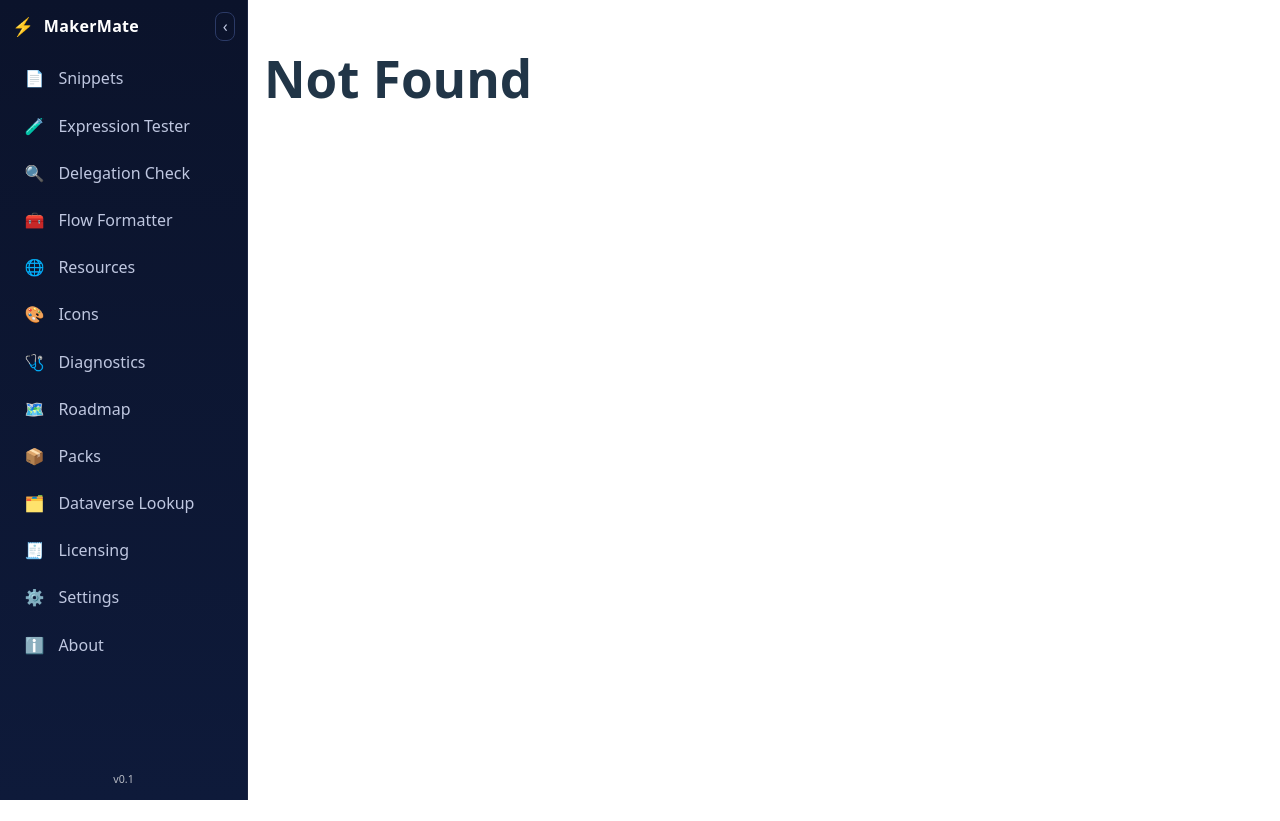
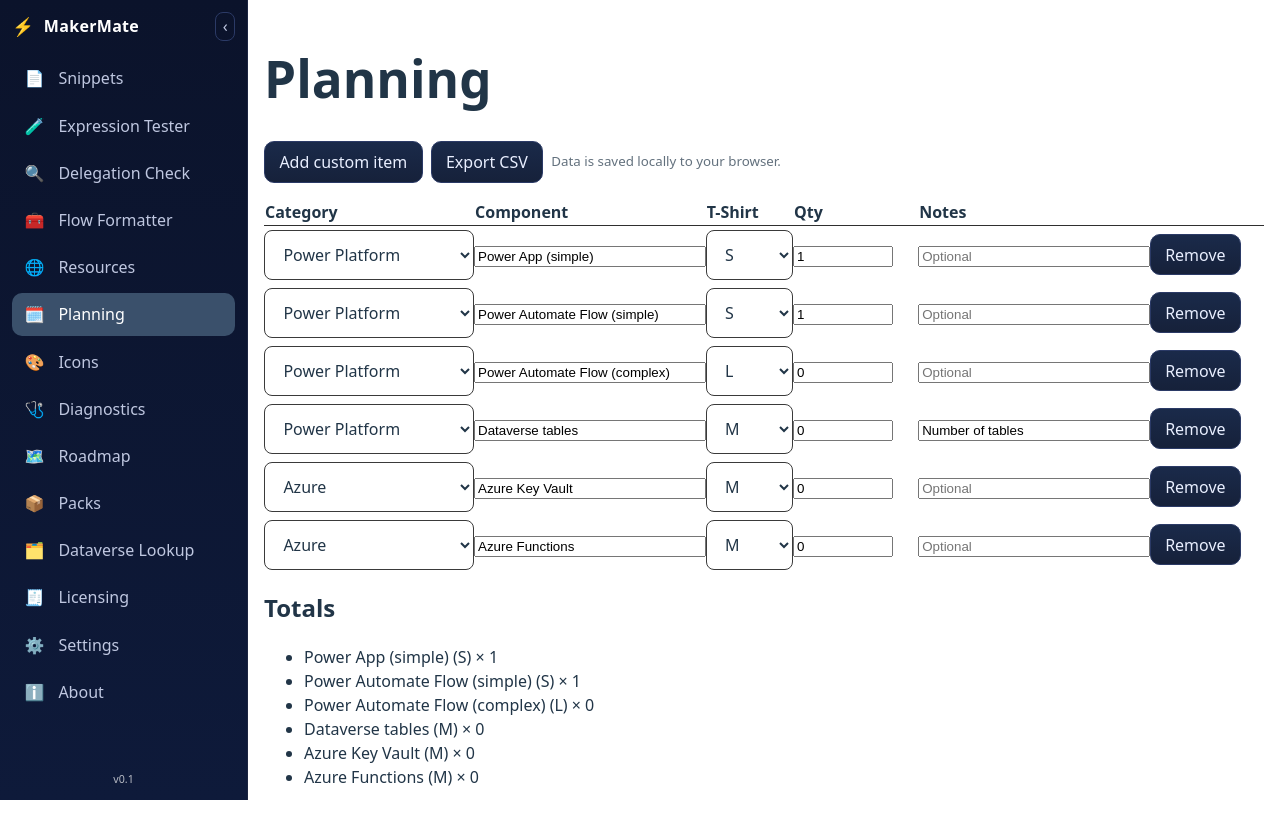
Before and after one commit to eek2020/PowerPlatformCompanion, a React (Vite) app in the folder web/: page /planning in a window 1280 px wide. Before the commit the page ends 800 px from the top, so only its background shows below. Built offline with nearby package versions, Linux system fonts and the light colour scheme.

Commit message:
planning: new Planning page with PP/Azure components, T-shirt sizing, qty, local persistence and CSV export; nav and docs updated

```diff
--- a/web/src/App.tsx
+++ b/web/src/App.tsx
@@ -14,6 +14,7 @@ import ResourcesPage from './pages/ResourcesPage'
 import DiagnosticsPage from './pages/DiagnosticsPage'
 import RoadmapPage from './pages/RoadmapPage'
 import IconsPage from './pages/IconsPage'
+import PlanningPage from './pages/PlanningPage'
 
 function App() {
   return (
@@ -31,6 +32,7 @@ function App() {
         <Route path="/resources" element={<ResourcesPage />} />
         <Route path="/diagnostics" element={<DiagnosticsPage />} />
         <Route path="/roadmap" element={<RoadmapPage />} />
+        <Route path="/planning" element={<PlanningPage />} />
         <Route path="/icons" element={<IconsPage />} />
         <Route path="/settings" element={<SettingsPage />} />
         <Route path="/about" element={<AboutPage />} />
--- a/web/src/components/NavBar.tsx
+++ b/web/src/components/NavBar.tsx
@@ -43,6 +43,10 @@ export default function NavBar() {
           <span className="nav__icon">🌐</span>
           <span className="nav__label">Resources</span>
         </NavLink>
+        <NavLink to="/planning" className={({ isActive }) => isActive ? 'nav__item active' : 'nav__item'}>
+          <span className="nav__icon">🗓️</span>
+          <span className="nav__label">Planning</span>
+        </NavLink>
         <NavLink to="/icons" className={({ isActive }) => isActive ? 'nav__item active' : 'nav__item'}>
           <span className="nav__icon">🎨</span>
           <span className="nav__label">Icons</span>
--- /dev/null
+++ b/web/src/pages/PlanningPage.tsx
@@ -0,0 +1,148 @@
+import { useEffect, useMemo, useState } from 'react'
+
+export type TShirt = 'XS' | 'S' | 'M' | 'L' | 'XL'
+
+export type PlanItem = {
+  id: string
+  category: 'Power Platform' | 'Azure' | 'Other'
+  component: string
+  size: TShirt
+  qty: number
+  notes?: string
+}
+
+const DEFAULTS: PlanItem[] = [
+  { id: 'pp-app-simple', category: 'Power Platform', component: 'Power App (simple)', size: 'S', qty: 1 },
+  { id: 'pp-flow-simple', category: 'Power Platform', component: 'Power Automate Flow (simple)', size: 'S', qty: 1 },
+  { id: 'pp-flow-complex', category: 'Power Platform', component: 'Power Automate Flow (complex)', size: 'L', qty: 0 },
+  { id: 'pp-dataverse-tables', category: 'Power Platform', component: 'Dataverse tables', size: 'M', qty: 0, notes: 'Number of tables' },
+  { id: 'az-keyvault', category: 'Azure', component: 'Azure Key Vault', size: 'M', qty: 0 },
+  { id: 'az-functions', category: 'Azure', component: 'Azure Functions', size: 'M', qty: 0 },
+]
+
+const STORAGE_KEY = 'mm.planning.v1'
+
+export default function PlanningPage() {
+  const [items, setItems] = useState<PlanItem[]>(() => {
+    try {
+      const raw = localStorage.getItem(STORAGE_KEY)
+      if (raw) return JSON.parse(raw) as PlanItem[]
+    } catch {}
+    return DEFAULTS
+  })
+
+  useEffect(() => {
+    localStorage.setItem(STORAGE_KEY, JSON.stringify(items))
+  }, [items])
+
+  const sizes: TShirt[] = ['XS', 'S', 'M', 'L', 'XL']
+
+  const addCustom = () => {
+    const id = `custom-${Date.now()}`
+    setItems(prev => [...prev, { id, category: 'Other', component: 'Custom item', size: 'M', qty: 1 }])
+  }
+
+  const remove = (id: string) => setItems(prev => prev.filter(i => i.id !== id))
+
+  const update = (id: string, patch: Partial<PlanItem>) => {
+    setItems(prev => prev.map(i => i.id === id ? { ...i, ...patch } : i))
+  }
+
+  const csv = useMemo(() => {
+    const header = ['Category', 'Component', 'T-Shirt', 'Qty', 'Notes']
+    const rows = items.map(i => [i.category, i.component, i.size, String(i.qty), i.notes ?? ''])
+    const escape = (v: string) => /[",\n]/.test(v) ? '"' + v.replace(/"/g, '""') + '"' : v
+    return [header, ...rows].map(r => r.map(escape).join(',')).join('\n')
+  }, [items])
+
+  const downloadCSV = () => {
+    const blob = new Blob([csv], { type: 'text/csv;charset=utf-8;' })
+    const url = URL.createObjectURL(blob)
+    const a = document.createElement('a')
+    a.href = url
+    a.download = 'planning.csv'
+    a.click()
+    URL.revokeObjectURL(url)
+  }
+
+  const totals = useMemo(() => {
+    const byKey = new Map<string, number>()
+    for (const i of items) {
+      const key = `${i.component}|${i.size}`
+      byKey.set(key, (byKey.get(key) ?? 0) + (Number.isFinite(i.qty) ? i.qty : 0))
+    }
+    return Array.from(byKey.entries()).map(([k, qty]) => {
+      const [component, size] = k.split('|')
+      return { component, size, qty }
+    })
+  }, [items])
+
+  return (
+    <main className="container">
+      <h1>Planning</h1>
+
+      <div style={{ display: 'flex', gap: '0.5rem', flexWrap: 'wrap', alignItems: 'center' }}>
+        <button onClick={addCustom}>Add custom item</button>
+        <button onClick={downloadCSV}>Export CSV</button>
+        <small className="help">Data is saved locally to your browser.</small>
+      </div>
+
+      <section style={{ marginTop: '1rem', overflowX: 'auto' }}>
+        <table style={{ width: '100%', borderCollapse: 'collapse' }}>
+          <thead>
+            <tr>
+              <th style={{ textAlign: 'left', borderBottom: '1px solid #2f2f2f' }}>Category</th>
+              <th style={{ textAlign: 'left', borderBottom: '1px solid #2f2f2f' }}>Component</th>
+              <th style={{ textAlign: 'left', borderBottom: '1px solid #2f2f2f' }}>T-Shirt</th>
+              <th style={{ textAlign: 'left', borderBottom: '1px solid #2f2f2f' }}>Qty</th>
+              <th style={{ textAlign: 'left', borderBottom: '1px solid #2f2f2f' }}>Notes</th>
+              <th style={{ textAlign: 'left', borderBottom: '1px solid #2f2f2f' }}></th>
+            </tr>
+          </thead>
+          <tbody>
+            {items.map(i => (
+              <tr key={i.id}>
+                <td style={{ padding: '0.25rem 0' }}>
+                  <select value={i.category} onChange={e => update(i.id, { category: e.target.value as PlanItem['category'] })}>
+                    <option>Power Platform</option>
+                    <option>Azure</option>
+                    <option>Other</option>
+                  </select>
+                </td>
+                <td style={{ padding: '0.25rem 0' }}>
+                  <input value={i.component} onChange={e => update(i.id, { component: e.target.value })} style={{ width: '100%' }} />
+                </td>
+                <td style={{ padding: '0.25rem 0' }}>
+                  <select value={i.size} onChange={e => update(i.id, { size: e.target.value as TShirt })}>
+                    {sizes.map(s => <option key={s}>{s}</option>)}
+                  </select>
+                </td>
+                <td style={{ padding: '0.25rem 0' }}>
+                  <input type="number" min={0} value={i.qty} onChange={e => update(i.id, { qty: Number(e.target.value) })} style={{ width: 100 }} />
+                </td>
+                <td style={{ padding: '0.25rem 0' }}>
+                  <input value={i.notes ?? ''} onChange={e => update(i.id, { notes: e.target.value })} style={{ width: '100%' }} placeholder="Optional" />
+                </td>
+                <td style={{ padding: '0.25rem 0' }}>
+                  <button onClick={() => remove(i.id)}>Remove</button>
+                </td>
+              </tr>
+            ))}
+          </tbody>
+        </table>
+      </section>
+
+      <section style={{ marginTop: '1rem' }}>
+        <h2 style={{ marginTop: 0 }}>Totals</h2>
+        {totals.length === 0 && <p>No items yet.</p>}
+        {totals.length > 0 && (
+          <ul>
+            {totals.map(t => (
+              <li key={`${t.component}|${t.size}`}>{t.component} ({t.size}) × {t.qty}</li>
+            ))}
+          </ul>
+        )}
+      </section>
+    </main>
+  )
+}
```
Also changed, not shown: 2 other files (tests, documents, lock files or other folders).
